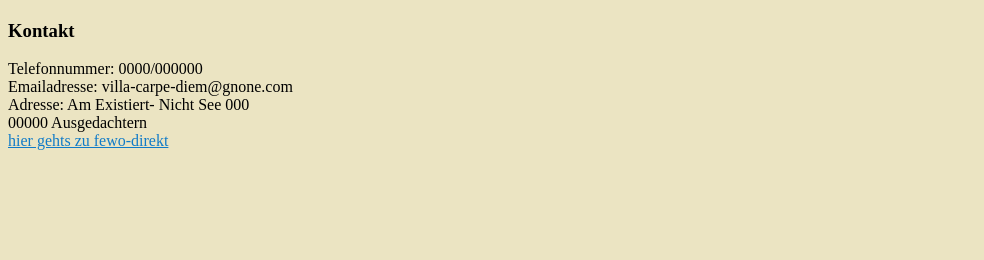
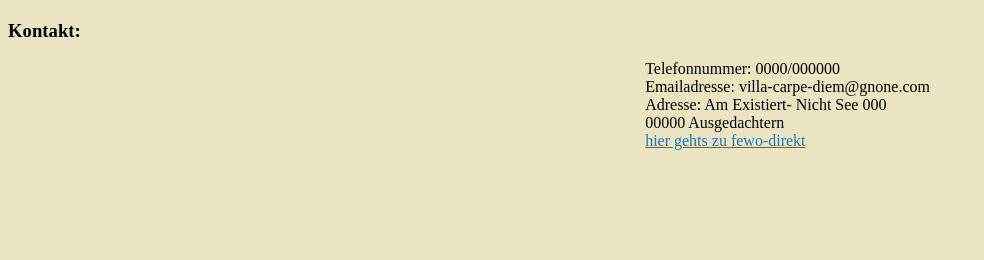
Before and after one commit to JOBO1205/Exercise8, a website: page index.html in a window 1280 px wide. Shown: the part 933-1193 px from the top of the page, without its empty margins (0-984 px from the left). Before the commit the page ends 1091 px from the top, so only its background shows below. Drawn offline with Linux system fonts and the light colour scheme.

Commit message:
add absolute

```diff
--- a/index.html
+++ b/index.html
@@ -52,8 +52,8 @@
   </div>
 
 
-  <h3>Kontakt</h3>
-
+  <h3>Kontakt:</h3>
+  <div class="absolute">
   Telefonnummer: <a> 0000/000000</a><br />
   Emailadresse: <a> villa-carpe-diem@gnone.com</a><br />
   Adresse: <a> Am Existiert- Nicht See 000</a><br />
@@ -62,6 +62,8 @@
   <a style="color: #107bc8"
     href="https://www.fewo-direkt.de/?semcid=FEWODIREKT-DE.UB.GOOGLE.GT-c-DE.VR&semdtl=a114822936314.b1127332767189.g1kwd-67617511.e1c.m1EAIaIQobChMImLeR1avBhgMVSJZQBh30ngjEEAAYAiAAEgKJc_D_BwE.r1081855c0e1179335146faa80336f31d4a5848243e2c9b81a3376ac7fea2009cb.c1.j19060689.k1.d1669799721920.h1e.i1.l1.n1.o1.p1.q1.s1.t1.x1.f1.u1.v1.w1&gad_source=1&gclid=EAIaIQobChMImLeR1avBhgMVSJZQBh30ngjEEAAYAiAAEgKJc_D_BwE">
     hier gehts zu fewo-direkt</a>
+  </div>
+
 </body>
 
 </html>
--- a/styles.css
+++ b/styles.css
@@ -24,3 +24,11 @@ div.relative {
   position: relative;
   left: 2px;
 }
+
+ div.absolute{
+  position: absolute;
+  right:350px;
+  top:50px
+  width:200px;
+  height:200px;
+}
```
